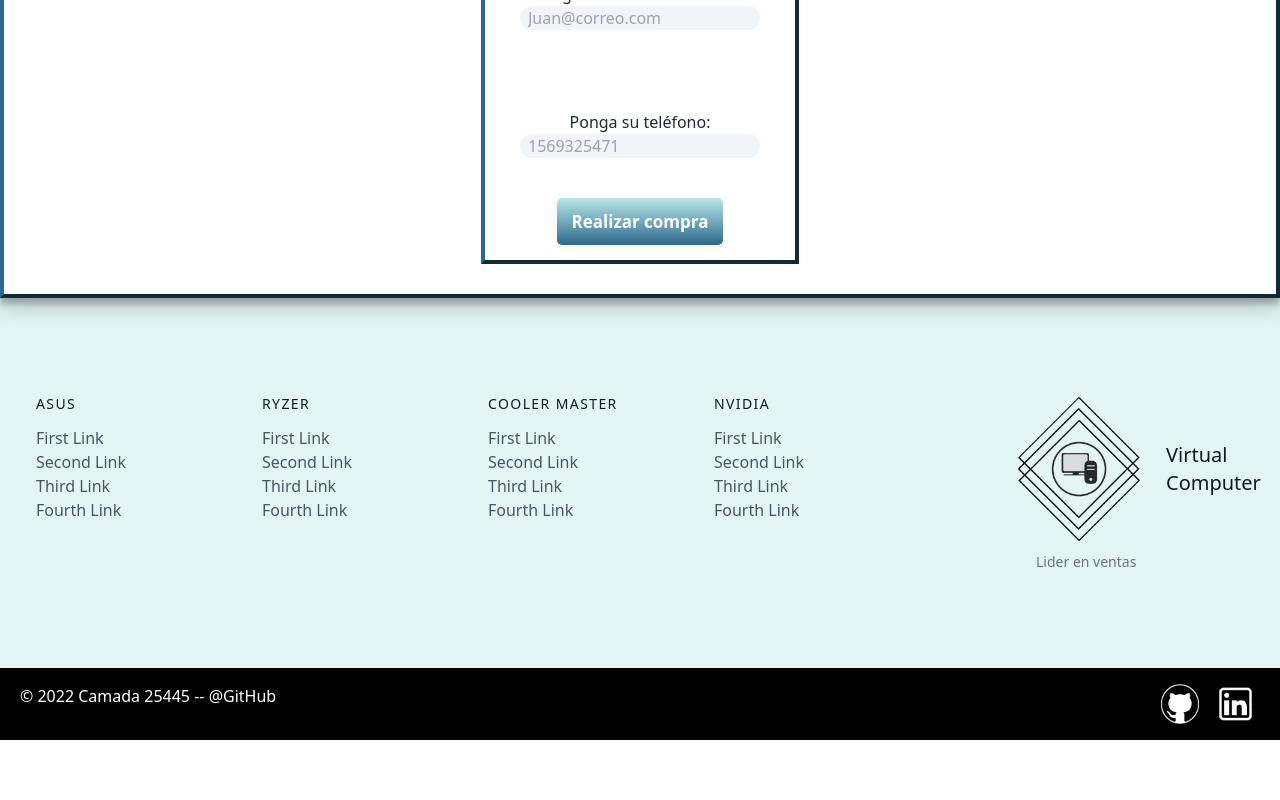
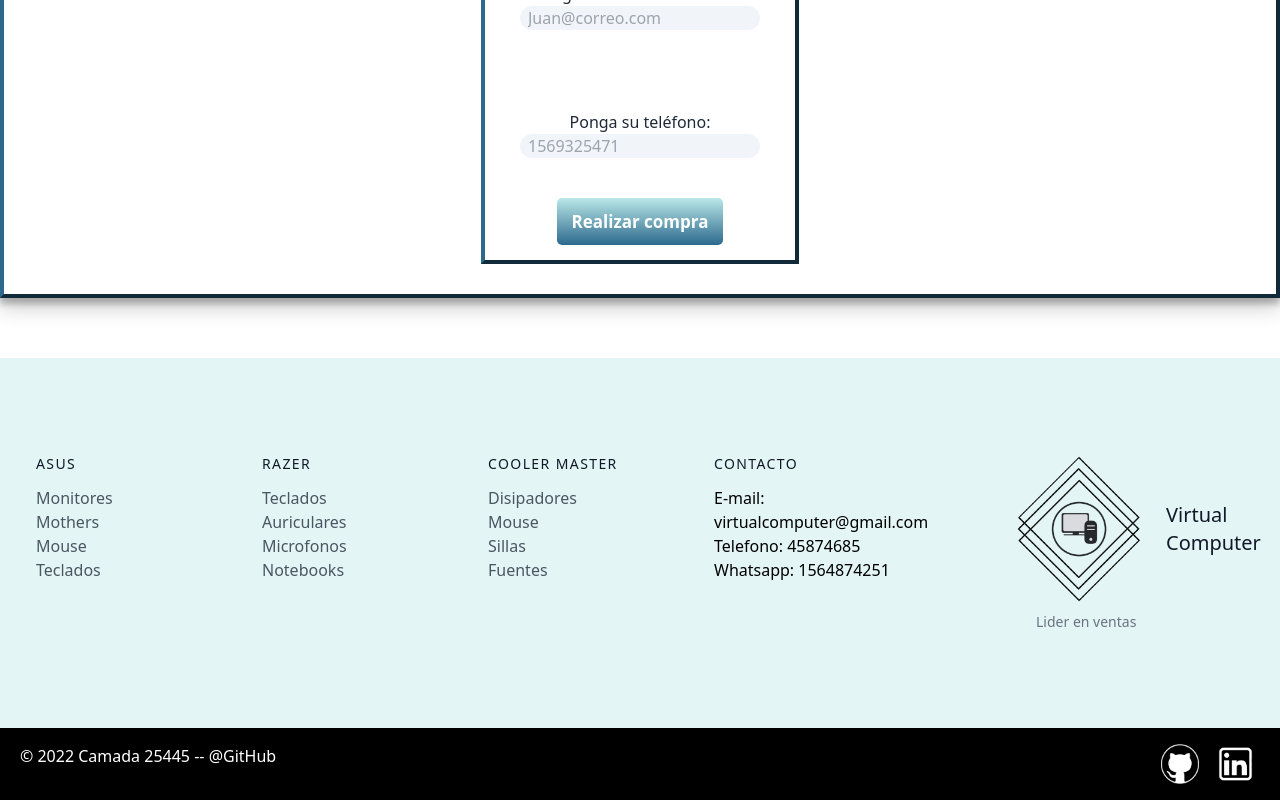
Before and after one commit to JuanEndl/React-Js-camada-25445, a React (Create React App) app: page /checkout in a window 1280 px wide. Shown: the part 613-1413 px from the top of the page. Before the commit the page ends 1353 px from the top, so only its background shows below. Built offline with nearby package versions, Linux system fonts and the light colour scheme.

Commit message:
add new products and css footer

```diff
--- a/src/components/Checkout.jsx
+++ b/src/components/Checkout.jsx
@@ -3,6 +3,7 @@ import { useContext } from 'react'
 import  { addOrder } from './firebase/firebaseClient'
 import CartContext from './CartContext/CartContext'
 import { useState } from 'react'
+import { Link } from 'react-router-dom'
 
 
 const Checkout = () => {
@@ -69,6 +70,9 @@ const Checkout = () => {
                     <div className=''>
                         <p className=' textOrder title uppercase text-3xl font-bold'>N° de orden:{orderId}</p>
                     </div>
+                    <Link to="/">
+                    <button className='buttonBuy'>ir al menu</button>
+                    </Link>
             </div>
         </>
         :
--- a/src/components/cart.css
+++ b/src/components/cart.css
@@ -101,6 +101,7 @@
     min-width: 1200px;
     box-shadow: rgba(0, 0, 0, 0.19) 0px 10px 20px, rgba(0, 0, 0, 0.23) 0px 6px 6px;
     min-height: 700px;
+    margin-bottom: 60px;
 }
 
 .containerForm{
@@ -120,6 +121,7 @@
     min-height: 500px;
     border: 4px outset #2c698d;
     box-shadow: rgba(0, 0, 0, 0.4) 0px 2px 4px, rgba(0, 0, 0, 0.3) 0px 7px 13px -3px, rgba(0, 0, 0, 0.2) 0px -3px 0px inset;
+    margin-bottom: 40px;
 }
 
 .textOrder{
--- a/src/components/layout/CartWidget.jsx
+++ b/src/components/layout/CartWidget.jsx
@@ -2,6 +2,7 @@ import React from 'react'
 import { useContext } from 'react';
 import CartContext from '../CartContext/CartContext';
 import carrito from '../assets/iconos/carrito.png';
+import { Link } from 'react-router-dom';
 
 
 
@@ -20,9 +21,9 @@ const CartWidget = () => {
 	return (
     <>
     <div className="text-gray-700 text-center  px-4 py-2 m-2">
-		<a href="#">
-			<img className="shoppingCart" src={carrito} alt="carrito" />
-		</a>
+			<Link to="/cart">
+				<img className="shoppingCart" src={carrito} alt="carrito" />
+			</Link>
 	</div>
 	<div className="qty">{itemTotalCarrito && <p className='cartQuantity'>{itemTotalCarrito}</p>}</div>
     </>
--- a/src/components/layout/Footer.jsx
+++ b/src/components/layout/Footer.jsx
@@ -31,33 +31,33 @@ const Footer = () => {
 							<h2 className="title-font font-medium text-gray-900 tracking-widest text-sm mb-3">ASUS</h2>
 							<nav className="list-none mb-10">
 							<li>
-								<p class="text-gray-600 hover:text-gray-800">First Link</p>
+								<p class="text-gray-600 hover:text-gray-800">Monitores</p>
 							</li>
 							<li>
-								<p class="text-gray-600 hover:text-gray-800">Second Link</p>
+								<p class="text-gray-600 hover:text-gray-800">Mothers</p>
 							</li>
 							<li>
-								<p class="text-gray-600 hover:text-gray-800">Third Link</p>
+								<p class="text-gray-600 hover:text-gray-800">Mouse</p>
 							</li>
 							<li>
-								<p class="text-gray-600 hover:text-gray-800">Fourth Link</p>
+								<p class="text-gray-600 hover:text-gray-800">Teclados</p>
 							</li>
 							</nav>
 						</div>
 						<div className="lg:w-1/4 md:w-1/2 w-full px-4">
-							<h2 className="title-font font-medium text-gray-900 tracking-widest text-sm mb-3">RYZER</h2>
+							<h2 className="title-font font-medium text-gray-900 tracking-widest text-sm mb-3">RAZER</h2>
 							<nav className="list-none mb-10">
 							<li>
-								<p class="text-gray-600 hover:text-gray-800">First Link</p>
+								<p class="text-gray-600 hover:text-gray-800">Teclados</p>
 							</li>
 							<li>
-								<p class="text-gray-600 hover:text-gray-800">Second Link</p>
+								<p class="text-gray-600 hover:text-gray-800">Auriculares</p>
 							</li>
 							<li>
-								<p class="text-gray-600 hover:text-gray-800">Third Link</p>
+								<p class="text-gray-600 hover:text-gray-800">Microfonos</p>
 							</li>
 							<li>
-								<p class="text-gray-600 hover:text-gray-800">Fourth Link</p>
+								<p class="text-gray-600 hover:text-gray-800">Notebooks</p>
 							</li>
 							</nav>
 						</div>
@@ -65,33 +65,30 @@ const Footer = () => {
 							<h2 className="title-font font-medium text-gray-900 tracking-widest text-sm mb-3">COOLER MASTER</h2>
 							<nav className="list-none mb-10">
 							<li>
-								<p class="text-gray-600 hover:text-gray-800">First Link</p>
+								<p class="text-gray-600 hover:text-gray-800">Disipadores</p>
 							</li>
 							<li>
-								<p class="text-gray-600 hover:text-gray-800">Second Link</p>
+								<p class="text-gray-600 hover:text-gray-800">Mouse</p>
 							</li>
 							<li>
-								<p class="text-gray-600 hover:text-gray-800">Third Link</p>
+								<p class="text-gray-600 hover:text-gray-800">Sillas</p>
 							</li>
 							<li>
-								<p class="text-gray-600 hover:text-gray-800">Fourth Link</p>
+								<p class="text-gray-600 hover:text-gray-800">Fuentes</p>
 							</li>
 							</nav>
 						</div>
 						<div className="lg:w-1/4 md:w-1/2 w-full px-4">
-							<h2 className="title-font font-medium text-gray-900 tracking-widest text-sm mb-3">NVIDIA</h2>
+							<h2 className="title-font font-medium text-gray-900 tracking-widest text-sm mb-3">CONTACTO</h2>
 							<nav className="list-none mb-10">
 							<li>
-								<p class="text-gray-600 hover:text-gray-800">First Link</p>
+								<p class="text-black hover:text-gray-800">E-mail: virtualcomputer@gmail.com</p>
 							</li>
 							<li>
-								<p class="text-gray-600 hover:text-gray-800">Second Link</p>
+								<p class="text-black hover:text-gray-800">Telefono: 45874685</p>
 							</li>
 							<li>
-								<p class="text-gray-600 hover:text-gray-800">Third Link</p>
-							</li>
-							<li>
-								<p class="text-gray-600 hover:text-gray-800">Fourth Link</p>
+								<p class="text-black hover:text-gray-800">Whatsapp: 1564874251</p>
 							</li>
 							</nav>
 						</div>
```
